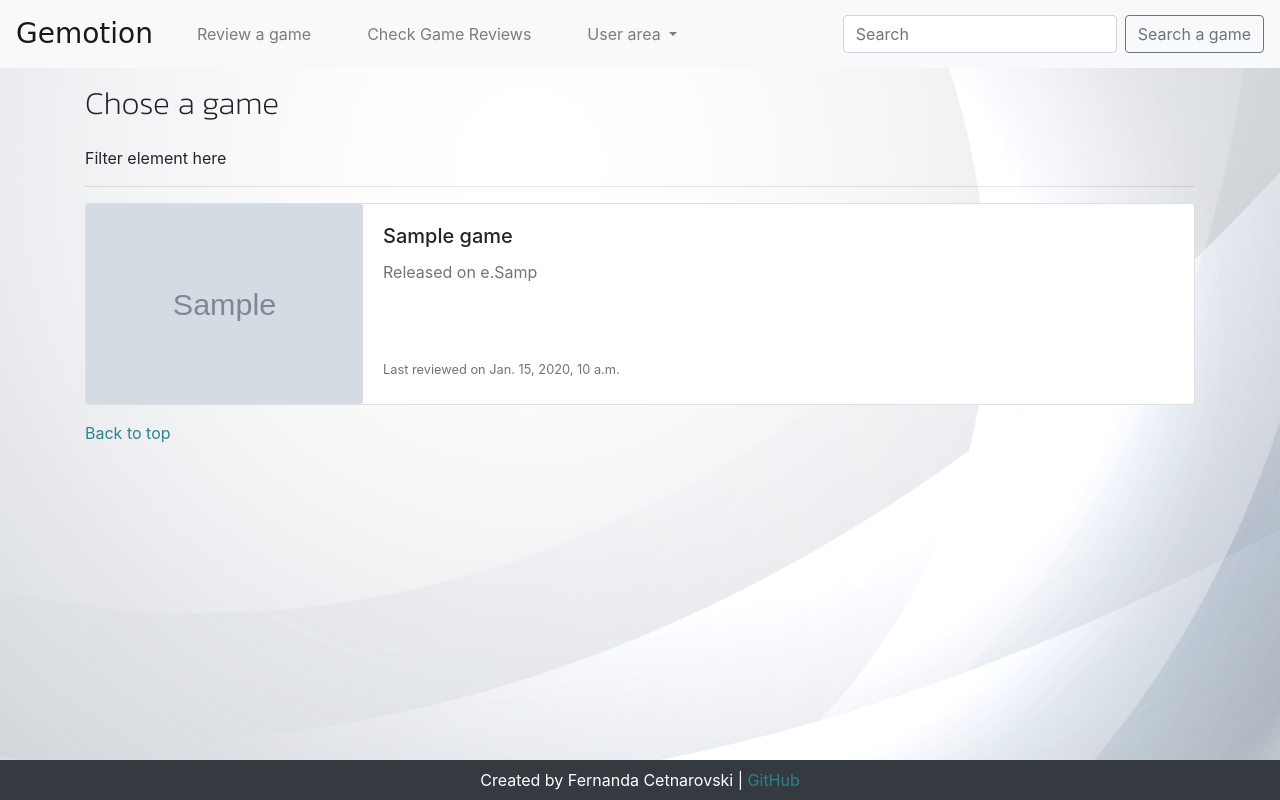
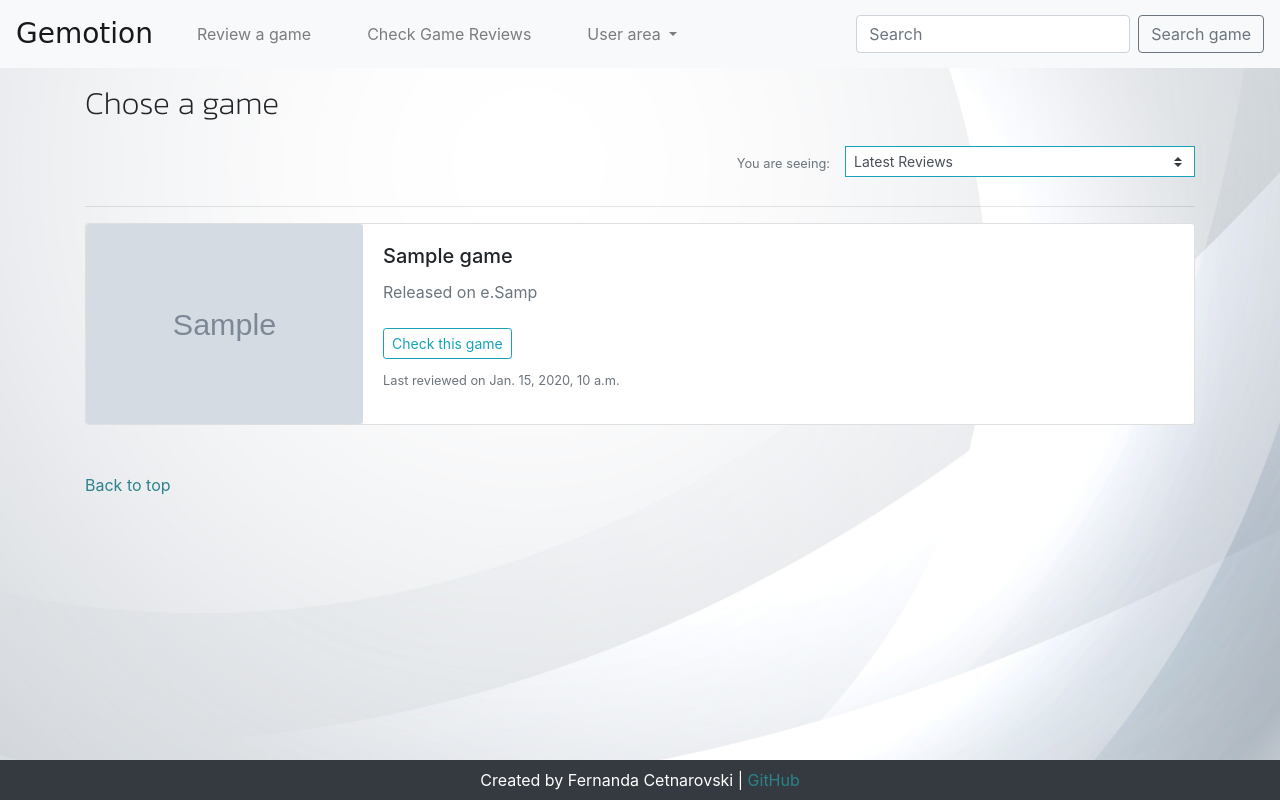
Before and after one commit to fergabi17/gemotion, a Django app: page /reviews/review_list/ in a window 1280 px wide. Run offline with Django 3.2, Linux system fonts and the light colour scheme; tables that the repository leaves empty hold one stand-in row (values such as "Sample post"); grey boxes marked "Sample" are stand-in pictures; some web fonts are replaced.

Commit message:
Add game_reviews page and view

```diff
--- a/reviews/templates/reviews/review_list.html
+++ b/reviews/templates/reviews/review_list.html
@@ -1,5 +1,14 @@
 {% extends "base.html"%}
 {% load static %}
+
+{% block extra_js%}
+<script type="text/javascript">
+    function topFunction() {
+        document.body.scrollTop = 0; // For Safari
+        document.documentElement.scrollTop = 0; // For Chrome, Firefox, IE and Opera
+    }
+</script>
+{% endblock %}
 
 {% block content %}
 <div class="container content-area">
@@ -9,26 +18,71 @@
             <!-- ************************************************************ TOP -->
             <h2>Chose a game</h2>
 
-            <p>Filter element here</p>
+
+            <div class="row">
+                <div class="col-5 col-sm-8 p-0">
+                    <p class="text-right pt-1 text-secondary"><small>You are seeing:</small></p>
+                </div>
+                <div class="col-7 col-sm-4">
+                    <div class="sort-select-wrapper">
+
+                        <select id="sort-selector"
+                            class="custom-select custom-select-sm rounded-0 border border-{% if current_sorting != 'None_None' %}info{% else %}black{% endif %}">
+                            <option value="reset" {% if current_sorting == 'None_None' %}selected{% endif %}>Latest
+                                Reviews
+                            </option>
+                            <option value="price_asc" {% if current_sorting == 'price_asc' %}selected{% endif %}>Price
+                                (low to high)</option>
+                            <option value="price_desc" {% if current_sorting == 'price_desc' %}selected{% endif %}>Price
+                                (high to low)</option>
+                            <option value="rating_asc" {% if current_sorting == 'rating_asc' %}selected{% endif %}>
+                                Rating (low to high)</option>
+                            <option value="rating_desc" {% if current_sorting == 'rating_desc' %}selected{% endif %}>
+                                Rating (high to low)</option>
+                            <option value="name_asc" {% if current_sorting == 'name_asc' %}selected{% endif %}>Name
+                                (A-Z)</option>
+                            <option value="name_desc" {% if current_sorting == 'name_desc' %}selected{% endif %}>Name
+                                (Z-A)</option>
+                            <option value="category_asc" {% if current_sorting == 'category_asc' %}selected{% endif %}>
+                                Category (A-Z)</option>
+                            <option value="category_desc"
+                                {% if current_sorting == 'category_desc' %}selected{% endif %}>
+                                Category (Z-A)</option>
+                        </select>
+                    </div>
+                </div>
+
+            </div>
+
+
+
+
+
+
+
+
             <hr>
 
             <!-- ************************************************************ CARDS -->
 
             {% for game in games %}
             <div class="card mb-3">
-                <div class="row no-gutters">
+                <div class="row no-gutters position-relative">
                     <div class="col-md-3">
                         <img src="{{game.0.background_image}}" class="card-img" alt="...">
                     </div>
-                    <div class="col-md-9">
+                    <div class="col-md-9 position-static">
                         <div class="card-body">
                             <h5 class="card-title">{{game.0.name}}</h5>
-                            <p class="text-muted mb-5">
+                            <p class="text-muted mb-4">
                                 Released on {{game.0.released | slice:"5:7"}}.{{game.0.released | slice:"0:4"}}
                             </p>
 
-                            <p class="card-text pt-4"><small class="text-muted">Last reviewed on {{game.1}}</small></p>
+                            <a class="btn btn-sm btn-outline-info stretched-link mb-2"
+                                href="{% url 'game_reviews' game.0.id%}">Check this game
+                            </a>
 
+                            <p class="card-text m-0"><small class="text-muted">Last reviewed on {{game.1}}</small></p>
                         </div>
                     </div>
                 </div>
@@ -37,8 +91,10 @@
 
             <!-- ************************************************************ EMPTY SEARCH -->
 
+            <p class="mt-5 mb-5">
+                <a href="#" onclick="topFunction()">Back to top</a>
+            </p>
 
-            <a href="#">Back to top</a>
 
 
 
@@ -47,3 +103,8 @@
 </div>
 
 {% endblock %}
+
+{% block postloadjs %}
+{{ block.super }}
+
+{% endblock %}
--- a/reviews/urls.py
+++ b/reviews/urls.py
@@ -6,4 +6,5 @@ urlpatterns = [
     path('', views.review, name='review'),
     path('post_review/', views.post_review, name='post_review'),
     path('review_list/', views.review_list, name='review_list'),
+    path('game_reviews/<game_id>', views.game_reviews, name='game_reviews'),
 ]
--- a/reviews/views.py
+++ b/reviews/views.py
@@ -3,6 +3,7 @@ from django.shortcuts import render, get_object_or_404, redirect, reverse
 from django.http import JsonResponse
 from django.core import serializers
 from django.contrib import messages
+from collections import Counter
 from .models import Emotion, Category, Review
 from profiles.models import UserProfile
 from games.models import Game
@@ -109,7 +110,7 @@ def review_list(request):
             presented_games.append(review)
             if len(presented_games) >= 10:
                 break
-    print(presented_games)
+
     games = []
     for game in presented_games:
         game_dict = get_object_or_404(Game, pk=game[0])
@@ -119,3 +120,29 @@ def review_list(request):
         'games': games,
     }
     return render(request, 'reviews/review_list.html', context)
+
+
+def game_reviews(request, game_id):
+    """
+    Renders the game details page
+    with the statistics from reviews
+    """
+    game = get_object_or_404(Game, pk=game_id)
+    reviews = Review.objects.filter(game=game_id)
+    emotions = reviews.values_list("emotion__name")
+    emotions_count = Counter(emotions).most_common()
+    categories = reviews.values_list("emotion__category__name")
+    categories_count = Counter(categories).most_common()
+    played = reviews.values_list("played", "user_profile__user__username").distinct()
+    played_count = Counter(True in i for i in played)
+
+    context= {
+        'game': game,
+        'users_reviewed': len(played),
+        'emotions_count': emotions_count,
+        'categories_count': categories_count,
+        'played': played,
+        'played_count': played_count
+
+    }
+    return render(request, 'reviews/game_reviews.html', context)
--- a/static/css/style.css
+++ b/static/css/style.css
@@ -80,3 +80,9 @@ a:hover {
     height: 200px;
     object-fit: cover;
 }
+
+
+.minha-classe {
+    background-color: rgba(0, 0, 77, 0.5);
+    border: 3px dashed;
+}
--- a/templates/base.html
+++ b/templates/base.html
@@ -63,9 +63,12 @@
             </li>
           </ul>
 
-          <form class="form-inline my-2 my-lg-0">
-            <input class="form-control mr-sm-2" type="search" placeholder="Search" aria-label="Search">
-            <button class="btn btn-outline-secondary my-2 my-sm-0" type="submit">Search a game</button>
+          <form method="POST" action="{% url 'game_list' %}" class="form-inline my-2 my-lg-0" enctype="multipart/form-data">
+            {% csrf_token %}
+
+            <input type="text" class="form-control mr-sm-2" name="game-title" placeholder="Search" aria-label="Search">
+            <button class="btn btn-outline-secondary my-2 my-sm-0" type="submit">Search game</button>
+
           </form>
         </div>
       </nav>
```
Also changed, not shown: games/templates/games/game-list.html (+13 -2 lines), reviews/templates/reviews/game_reviews.html (added, +29 -0 lines).
